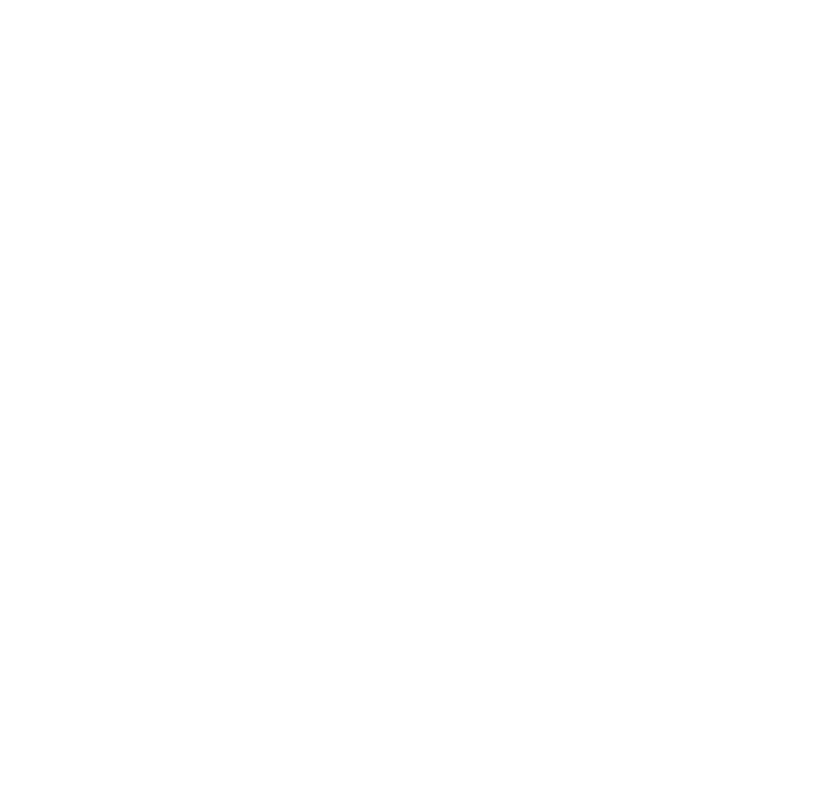
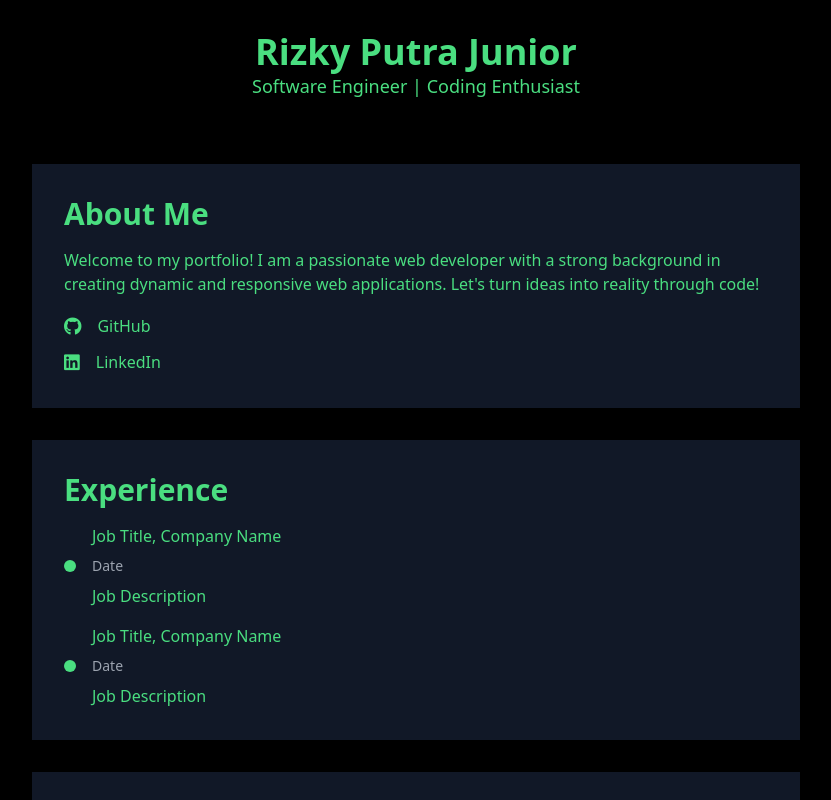
Before and after one commit to rzpjunior/rzpjunior, a Vue app: page / in a window 1280 px wide. Shown: the top 800 px of the page, without its empty margins (224-1055 px from the left). Built offline with nearby package versions, Linux system fonts and the light colour scheme.

Commit message:
add home component, fix loading, and add color theme

```diff
--- a/index.html
+++ b/index.html
@@ -3,6 +3,7 @@
   <head>
     <meta charset="UTF-8" />
     <link rel="icon" type="image/svg+xml" href="/vite.svg" />
+    <link rel="stylesheet" href="https://cdnjs.cloudflare.com/ajax/libs/font-awesome/5.15.3/css/all.min.css" integrity="sha512-KvWN5EcR6To+jmC8H4QTz5U6OqEAeFuXY9Nis9B5jCTxbl8ekSj8WUGGFOg+Rvky0ErB14d9/WCq6Neub65teQ==" crossorigin="anonymous" />
     <meta name="viewport" content="width=device-width, initial-scale=1.0" />
     <title>Vite + Vue</title>
   </head>
--- a/src/App.vue
+++ b/src/App.vue
@@ -1,20 +1,23 @@
-<!-- App.vue -->
 <template>
   <div>
-    <loading v-if="isLoading" />
+    <div v-if="isLoading">
+      <loading/>
+    </div>
     <div v-else>
-      <!-- Your main content goes here -->
+      <home/>
     </div>
   </div>
 </template>
 
 <script>
 import Loading from './components/Loading.vue';
+import Home from './components/Home.vue';
 
 export default {
   name: 'App',
   components: {
     Loading,
+    Home
   },
   data() {
     return {
--- a/src/components/HelloWorld.vue
+++ /dev/null
@@ -1,40 +0,0 @@
-<script setup>
-import { ref } from 'vue'
-
-defineProps({
-  msg: String,
-})
-
-const count = ref(0)
-</script>
-
-<template>
-  <h1>{{ msg }}</h1>
-
-  <div class="card">
-    <button type="button" @click="count++">count is {{ count }}</button>
-    <p>
-      Edit
-      <code>components/HelloWorld.vue</code> to test HMR
-    </p>
-  </div>
-
-  <p>
-    Check out
-    <a href="https://vuejs.org/guide/quick-start.html#local" target="_blank"
-      >create-vue</a
-    >, the official Vue + Vite starter
-  </p>
-  <p>
-    Install
-    <a href="https://github.com/vuejs/language-tools" target="_blank">Volar</a>
-    in your IDE for a better DX
-  </p>
-  <p class="read-the-docs">Click on the Vite and Vue logos to learn more</p>
-</template>
-
-<style scoped>
-.read-the-docs {
-  color: #888;
-}
-</style>
--- /dev/null
+++ b/src/components/Home.vue
@@ -0,0 +1,75 @@
+<template>
+    <div class="bg-black text-green-400 min-h-screen">
+    <header class="bg-black text-green-400 p-8 text-center">
+      <h1 class="text-4xl font-extrabold">Rizky Putra Junior</h1>
+      <p class="text-lg font-light">Software Engineer | Coding Enthusiast</p>
+    </header>
+
+    <section class="max-w-3xl mx-auto my-8 p-8 bg-gray-900 shadow-lg">
+      <h2 class="text-3xl font-semibold mb-4 text-green-400">About Me</h2>
+      <p class="mb-4">
+        Welcome to my portfolio! I am a passionate web developer with a strong background in creating dynamic and responsive web applications.
+        Let's turn ideas into reality through code!
+      </p>
+      <div class="flex items-center space-x-4">
+        <i class="fab fa-github text-lg"></i>
+        <a href="https://github.com/yourgithubusername" class="text-green-400 hover:underline">GitHub</a>
+      </div>
+      <div class="flex items-center mt-2 space-x-4">
+        <i class="fab fa-linkedin text-lg"></i>
+        <a href="https://www.linkedin.com/in/yourlinkedinusername" class="text-green-400 hover:underline">LinkedIn</a>
+      </div>
+    </section>
+
+      <section class="max-w-3xl mx-auto my-8 p-8 bg-gray-900 shadow-lg">
+        <h2 class="text-3xl font-semibold mb-4 text-green-400">Experience</h2>
+
+        <div class="flex flex-col space-y-4">
+          <!-- Experience item -->
+          <div class="flex items-center">
+            <div class="w-3 h-3 bg-green-400 rounded-full mr-4"></div>
+            <div>
+              <p class="mb-2">Job Title, Company Name</p>
+              <p class="mb-2 text-sm text-gray-400">Date</p>
+              <p>Job Description</p>
+            </div>
+          </div>
+
+          <!-- Add more experience items as needed -->
+          <div class="flex items-center">
+            <div class="w-3 h-3 bg-green-400 rounded-full mr-4"></div>
+            <div>
+              <p class="mb-2">Job Title, Company Name</p>
+              <p class="mb-2 text-sm text-gray-400">Date</p>
+              <p>Job Description</p>
+            </div>
+          </div>
+        </div>
+      </section>
+
+      <section class="max-w-3xl mx-auto my-8 p-8 bg-gray-900 shadow-lg">
+        <h2 class="text-3xl font-semibold mb-4 text-green-400">Projects</h2>
+        <!-- Add your project details here -->
+        <p class="mb-2">Project Name, Date</p>
+        <p class="mb-4">Project Description</p>
+      </section>
+
+      <button @click="downloadCV" class="block mx-auto my-8 px-6 py-3 bg-green-400 text-black rounded">
+        Download CV
+      </button>
+
+      <!-- Add your CV download link here -->
+      <!-- <a :href="cvDownloadLink" download="Your_Name_CV.pdf" style="display: none;" ref="cvDownloadLink"></a> -->
+    </div>
+  </template>
+
+  <script>
+  export default {
+    methods: {
+      downloadCV() {
+        // Uncomment the following line and replace the href attribute with the path to your CV
+        // this.$refs.cvDownloadLink.click();
+      },
+    },
+  };
+  </script>
--- a/src/components/Loading.vue
+++ b/src/components/Loading.vue
@@ -1,8 +1,9 @@
-<!-- Loading.vue -->
 <template>
-    <div class="loading">
-      <p class="text-4xl font-semibold text-blue-300" ref="loadingText">{{ loadingText }}</p>
-      <div class="blinking-line"></div>
+    <div class="dock">
+        <div class="loading">
+          <p class="text-4xl font-extrabold text-green-500" ref="loadingText">> {{ loadingText }}</p>
+          <div class="blinking-line"></div>
+        </div>
     </div>
   </template>
 
@@ -13,7 +14,7 @@
       return {
         loadingText: '',
         finalText: 'RZPJUNIOR',
-        typingDelay: 100, // Adjust typing delay as needed
+        typingDelay: 100,
       };
     },
     mounted() {
@@ -31,7 +32,6 @@
           if (index === textToType.length) {
             clearInterval(typeInterval);
 
-            // Display final text after a delay
             setTimeout(() => {
               this.loadingText = this.finalText;
             }, this.typingDelay);
@@ -43,18 +43,27 @@
   </script>
 
   <style scoped>
+  .dock {
+    margin: 0;
+    min-width: 320px;
+    min-height: 100vh;
+    place-items: center;
+    display: grid;
+  }
   .loading {
     display: flex;
     justify-content: center;
     align-items: center;
-    height: 100vh;
+    height: 5vh;
     position: relative;
+    padding: 10px 10px 15px 10px;
+    background-color: #111827;
   }
 
   .blinking-line {
     width: 8px;
     height: 2em;
-    background-color: black;
+    background-color: white;
     margin-left: 0.2em;
     animation: blink 0.8s infinite alternate;
   }
--- a/src/style.css
+++ b/src/style.css
@@ -1,81 +1,6 @@
-:root {
-  font-family: Inter, system-ui, Avenir, Helvetica, Arial, sans-serif;
-  line-height: 1.5;
-  font-weight: 400;
-
-  color-scheme: light dark;
+body {
+  background-color: black;
   color: rgba(255, 255, 255, 0.87);
-  background-color: #242424;
-
-  font-synthesis: none;
-  text-rendering: optimizeLegibility;
-  -webkit-font-smoothing: antialiased;
-  -moz-osx-font-smoothing: grayscale;
-}
-
-a {
-  font-weight: 500;
-  color: #646cff;
-  text-decoration: inherit;
-}
-a:hover {
-  color: #535bf2;
-}
-
-body {
-  margin: 0;
-  display: flex;
-  place-items: center;
-  min-width: 320px;
-  min-height: 100vh;
-}
-
-h1 {
-  font-size: 3.2em;
-  line-height: 1.1;
-}
-
-button {
-  border-radius: 8px;
-  border: 1px solid transparent;
-  padding: 0.6em 1.2em;
-  font-size: 1em;
-  font-weight: 500;
-  font-family: inherit;
-  background-color: #1a1a1a;
-  cursor: pointer;
-  transition: border-color 0.25s;
-}
-button:hover {
-  border-color: #646cff;
-}
-button:focus,
-button:focus-visible {
-  outline: 4px auto -webkit-focus-ring-color;
-}
-
-.card {
-  padding: 2em;
-}
-
-#app {
-  max-width: 1280px;
-  margin: 0 auto;
-  padding: 2rem;
-  text-align: center;
-}
-
-@media (prefers-color-scheme: light) {
-  :root {
-    color: #213547;
-    background-color: #ffffff;
-  }
-  a:hover {
-    color: #747bff;
-  }
-  button {
-    background-color: #f9f9f9;
-  }
 }
 
 @tailwind base;
```
